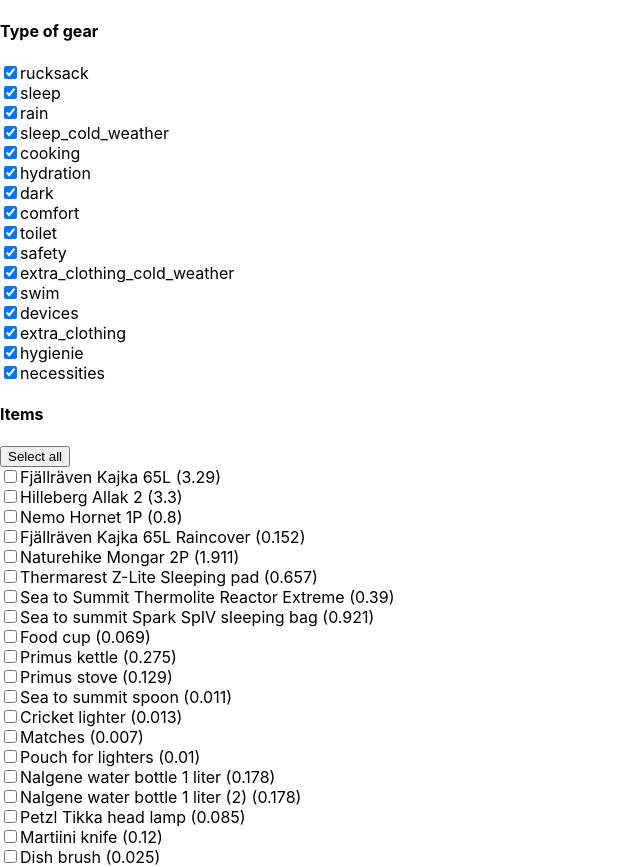
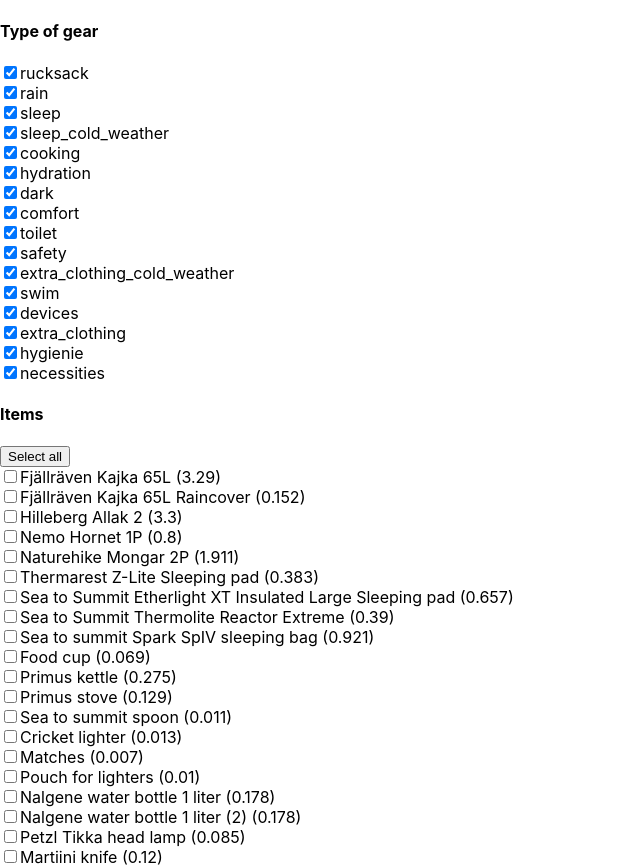
Before and after one commit to jsuokas/hobbies, a React (Create React App) app: page / in a window 1280 px wide. Shown: the top 867 px of the page, without its empty margins (0-640 px from the left). Built offline with nearby package versions, Linux system fonts and the light colour scheme.

Commit message:
Add missing sleeping pad

```diff
--- a/src/App.js
+++ b/src/App.js
@@ -5,6 +5,11 @@ const gear = [{
   name: 'Fjällräven Kajka 65L',
   type: 'rucksack',
   weight: 3.29
+},
+{
+  name: 'Fjällräven Kajka 65L Raincover',
+  type: 'rain',
+  weight: 0.152
 },
 {
   name: 'Hilleberg Allak 2',
@@ -17,17 +22,17 @@ const gear = [{
   weight: 0.8
 },
 {
-  name: 'Fjällräven Kajka 65L Raincover',
-  type: 'rain',
-  weight: 0.152
-},
-{
   name: 'Naturehike Mongar 2P',
   type: 'sleep',
   weight: 1.911
 },
 {
   name: 'Thermarest Z-Lite Sleeping pad',
+  type: 'sleep',
+  weight: 0.383
+},
+{
+  name: 'Sea to Summit Etherlight XT Insulated Large Sleeping pad',
   type: 'sleep',
   weight: 0.657
 },
```
